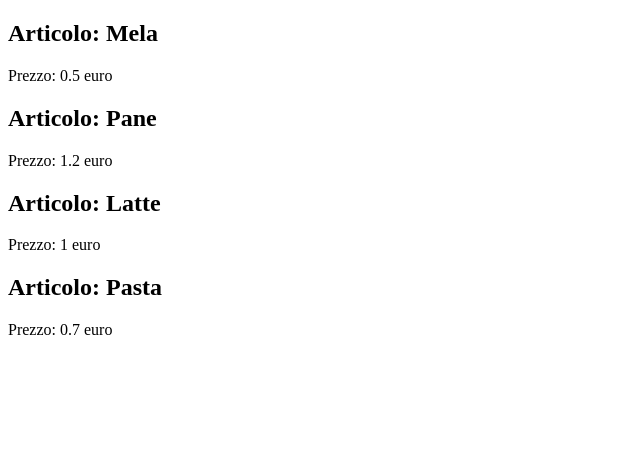
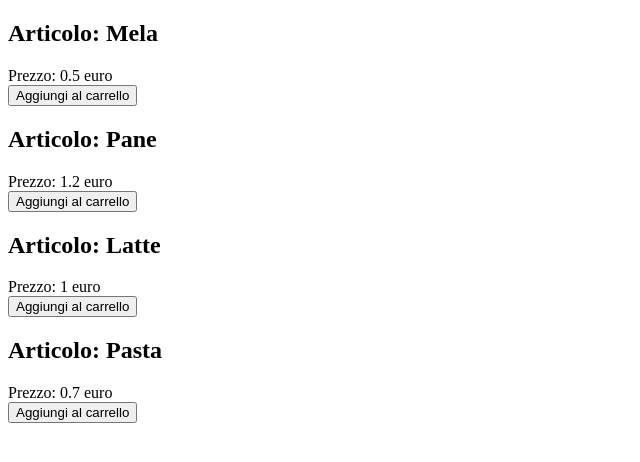
Before and after one commit to AngelaFerraro18/ex-react-usereducer-spesa, a React (Vite) app: page / in a window 1280 px wide. Shown: the top 462 px of the page, without its empty margins (0-640 px from the left). Built offline with nearby package versions, Linux system fonts and the light colour scheme.

Commit message:
feat: milestone 2 completed

```diff
--- a/src/App.jsx
+++ b/src/App.jsx
@@ -1,7 +1,10 @@
+import { useState } from "react";
 import Article from "./components/Article";
 
 
 function App() {
+
+  const [addedProducts, setAddedProducts] = useState([]);
 
   const products = [
     { name: 'Mela', price: 0.5 },
@@ -10,11 +13,29 @@ function App() {
     { name: 'Pasta', price: 0.7 },
   ];
 
+  function addToCart(product) {
+    const productInCart = addedProducts.find(p => p.name === product.name);
+    if (!productInCart) {
+      setAddedProducts([...addedProducts, { ...product, quantity: 1 }])
+    }
+  }
+
   return (
     <>
 
-      {products && products.map((p, i) => <Article key={i} data={p} />)}
-
+      {products && products.map((p, i) =>
+        <div key={i}>
+          <Article data={p} />
+          <button onClick={() => addToCart(p)}>Aggiungi al carrello</button>
+        </div>)}
+      {addedProducts.length > 0 && (
+        <>
+          <h3>Carrello</h3>
+          {addedProducts.map((p, i) => <div key={i}>
+            <span>{p.name} quantità: {p.quantity}</span>
+          </div>)}
+        </>
+      )}
     </>
   )
 }
```
